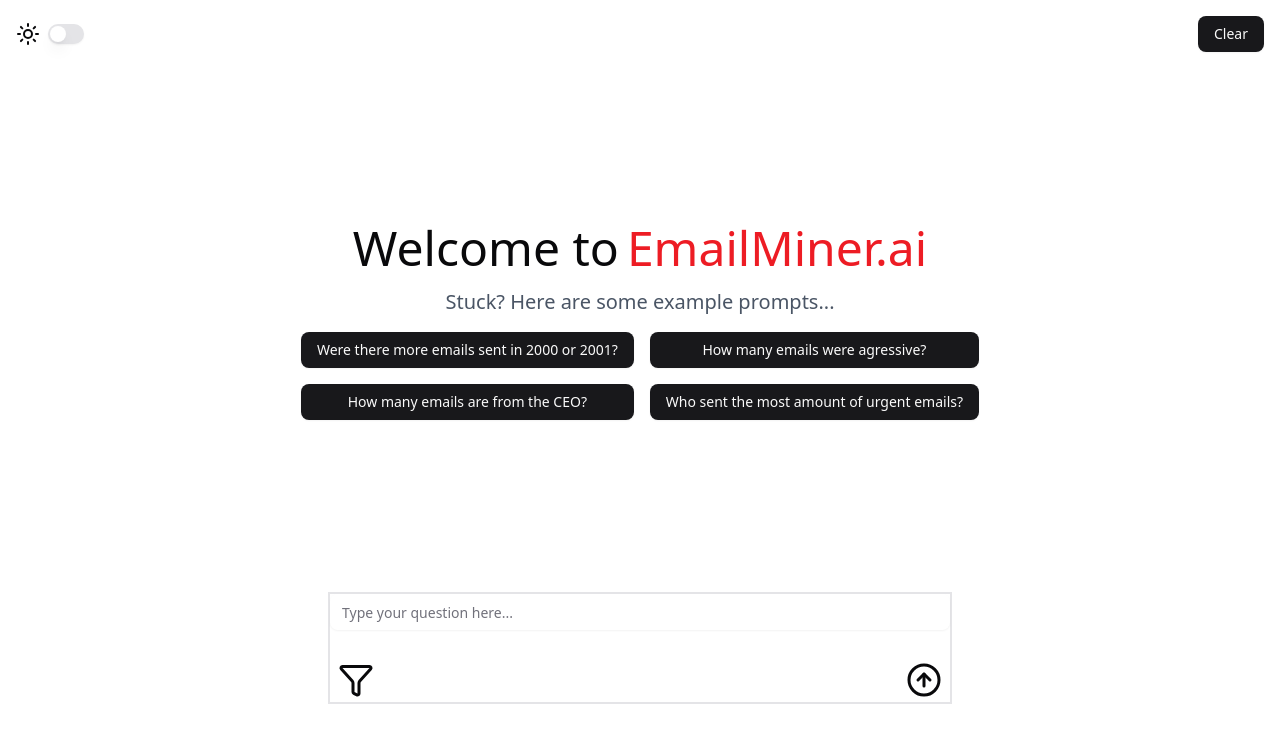
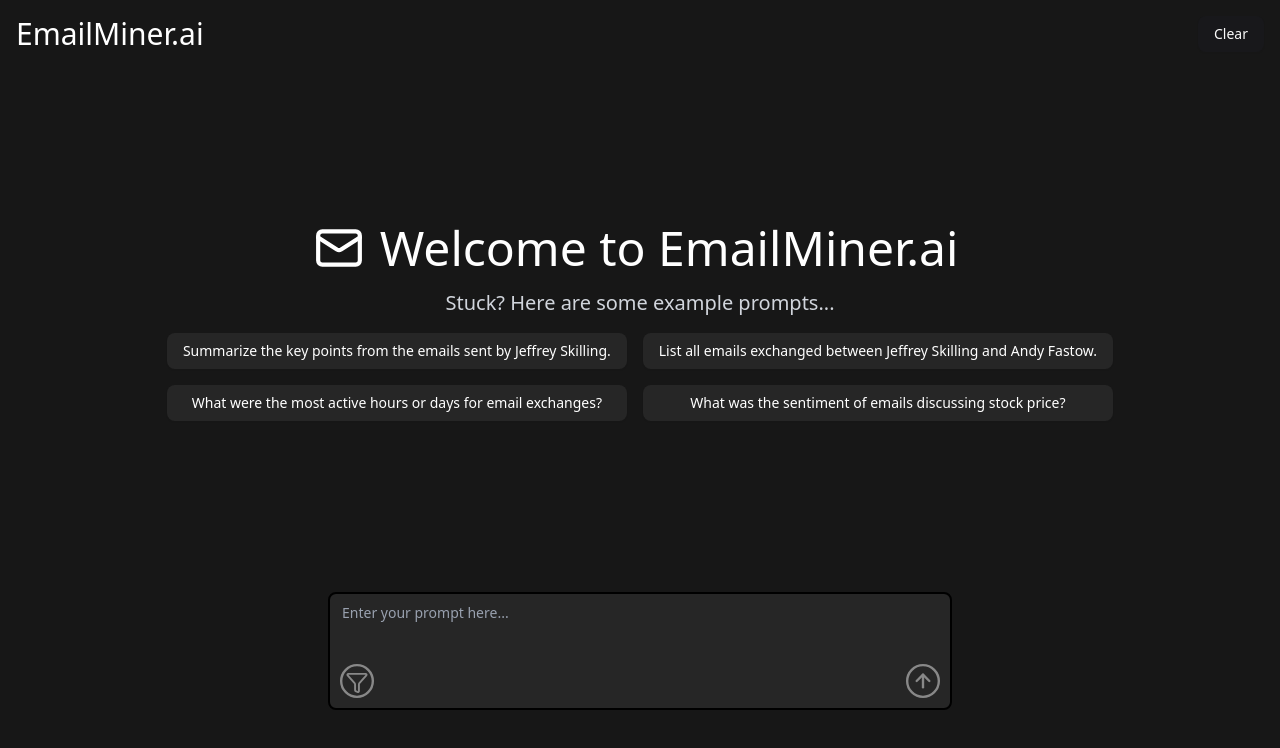
Before and after one commit to ADC-GDIT-Spring-2025/Frontend, a Next.js app in the folder gdit-frontend/: page / in a window 1280 px wide. Shown: the top 748 px of the page. Built offline with nearby package versions, Linux system fonts and the light colour scheme.

Commit message:
Change the website to dark mode

```diff
--- a/gdit-frontend/package.json
+++ b/gdit-frontend/package.json
@@ -9,6 +9,7 @@
     "lint": "next lint"
   },
   "dependencies": {
+    "@radix-ui/react-dialog": "^1.1.6",
     "@radix-ui/react-slot": "^1.1.2",
     "@radix-ui/react-switch": "^1.1.3",
     "class-variance-authority": "^0.7.1",
--- a/gdit-frontend/src/app/page.tsx
+++ b/gdit-frontend/src/app/page.tsx
@@ -1,20 +1,27 @@
 import { Button } from "@/components/ui/button"
 import { Switch } from "@/components/ui/switch"
-import { Moon, Sun, CircleArrowUp,Filter } from "lucide-react"
+import {
+  Dialog,
+  DialogContent,
+  DialogDescription,
+  DialogFooter,
+  DialogHeader,
+  DialogTitle,
+  DialogTrigger,
+} from "@/components/ui/dialog"
+import { Mail, CircleArrowUp,Filter, Circle } from "lucide-react"
 import { Input } from "@/components/ui/input"
 
 
 
 export default function Home() {
   return (
-    <div className="flex flex-col justify-between h-screen p-4" >
+    <div className="flex flex-col justify-between h-screen p-4 bg-neutral-900" >
 
       {/* The first div is for the section with the clear button and the dark mode switch */}
-      <div className="flex justify-between items-center w-full" >
-        <div className="flex items-center space-x-2">
-          <Sun></Sun>
-          <Switch/>
-        </div>
+      <div className="flex justify-between items-center w-full text-white text-3xl" >
+        <h2>EmailMiner.ai</h2>
+
         <Button className="cursor-pointer hover:bg-praxisRed">Clear</Button>
       </div>
 
@@ -22,22 +29,23 @@
       <div className="flex flex-col items-center space-y-4">
 
         <div className="flex justify-center items-center" >
-          <h1 className="align-middle text-center text-5xl mr-2" >Welcome to </h1> <h1 className="align-middle text-center text-5xl text-praxisRed" > EmailMiner.ai</h1>
+          <Mail color="#ffffff" size={50} className="" />
+          <h1 className="align-middle text-center text-5xl mr-2 text-white ml-4" >Welcome to EmailMiner.ai </h1>
         </div>
 
-        <h2 className="text-center text-xl text-gray-600">Stuck? Here are some example prompts...</h2>
+        <h2 className="text-center text-xl text-gray-300">Stuck? Here are some example prompts...</h2>
         <div className="grid grid-flow-col grid-rows-2 gap-4">
           <div>
-            <Button className="w-full cursor-pointer">Were there more emails sent in 2000 or 2001?</Button>
+            <Button className="w-full cursor-pointer bg-neutral-800 text-white">Summarize the key points from the emails sent by Jeffrey Skilling.</Button>
           </div>
           <div>
-            <Button className="w-full cursor-pointer">How many emails are from the CEO?</Button>
+            <Button className="w-full cursor-pointer bg-neutral-800 text-white">What were the most active hours or days for email exchanges?</Button>
           </div>
           <div>
-            <Button className="w-full cursor-pointer">How many emails were agressive?</Button>
+            <Button className="w-full cursor-pointer bg-neutral-800 text-white">List all emails exchanged between Jeffrey Skilling and Andy Fastow.</Button>
           </div>
           <div>
-            <Button className="w-full cursor-pointer">Who sent the most amount of urgent emails?</Button>
+            <Button className="w-full cursor-pointer bg-neutral-800 text-white">What was the sentiment of emails discussing stock price?</Button>
           </div>
         </div>
 
@@ -48,14 +56,17 @@
       {/* Our third div will have the actual text box */}
       <div className="flex flex-col items-center justify-between h-1/4">
 
-        <div className=" border-2 border-solid w-1/2">
+        <div className=" border-2 border-solid w-1/2 rounded-md bg-neutral-800 border-black">
           <div>
-            <Input placeholder="Type your question here..." className="border-0 mb-8"/>
+            <Input placeholder="Enter your prompt here..." className="mb-8 focus-visible:ring-0 !border-none shadow-none text-white placeholder:text-gray-400"/>
           </div>
 
           <div className="flex justify-between items-center w-full">
-            <Filter size={36} className="cursor-pointer ml-2 mb-1" ></Filter>
-            <CircleArrowUp size={36} className="cursor-pointer mr-2 mb-1"/>
+            <div className="relative inline-flex">
+                  <Circle color = "#888888" size={38} strokeWidth={1.5} className="cursor-pointer ml-2 mb-2"></Circle>
+                  <Filter color = "#888888" size={23} className="cursor-pointer absolute top-1/2 left-6.75 -translate-x-1/2 -translate-y-3.5" ></Filter>
+            </div>
+            <CircleArrowUp color = "#888888" size={38} strokeWidth={1.5} className="cursor-pointer mr-2 mb-2"/>
           </div>
 
         </div>
--- /dev/null
+++ b/gdit-frontend/src/components/ui/dialog.tsx
@@ -0,0 +1,135 @@
+"use client"
+
+import * as React from "react"
+import * as DialogPrimitive from "@radix-ui/react-dialog"
+import { XIcon } from "lucide-react"
+
+import { cn } from "@/lib/utils"
+
+function Dialog({
+  ...props
+}: React.ComponentProps<typeof DialogPrimitive.Root>) {
+  return <DialogPrimitive.Root data-slot="dialog" {...props} />
+}
+
+function DialogTrigger({
+  ...props
+}: React.ComponentProps<typeof DialogPrimitive.Trigger>) {
+  return <DialogPrimitive.Trigger data-slot="dialog-trigger" {...props} />
+}
+
+function DialogPortal({
+  ...props
+}: React.ComponentProps<typeof DialogPrimitive.Portal>) {
+  return <DialogPrimitive.Portal data-slot="dialog-portal" {...props} />
+}
+
+function DialogClose({
+  ...props
+}: React.ComponentProps<typeof DialogPrimitive.Close>) {
+  return <DialogPrimitive.Close data-slot="dialog-close" {...props} />
+}
+
+function DialogOverlay({
+  className,
+  ...props
+}: React.ComponentProps<typeof DialogPrimitive.Overlay>) {
+  return (
+    <DialogPrimitive.Overlay
+      data-slot="dialog-overlay"
+      className={cn(
+        "data-[state=open]:animate-in data-[state=closed]:animate-out data-[state=closed]:fade-out-0 data-[state=open]:fade-in-0 fixed inset-0 z-50 bg-black/80",
+        className
+      )}
+      {...props}
+    />
+  )
+}
+
+function DialogContent({
+  className,
+  children,
+  ...props
+}: React.ComponentProps<typeof DialogPrimitive.Content>) {
+  return (
+    <DialogPortal data-slot="dialog-portal">
+      <DialogOverlay />
+      <DialogPrimitive.Content
+        data-slot="dialog-content"
+        className={cn(
+          "bg-background data-[state=open]:animate-in data-[state=closed]:animate-out data-[state=closed]:fade-out-0 data-[state=open]:fade-in-0 data-[state=closed]:zoom-out-95 data-[state=open]:zoom-in-95 fixed top-[50%] left-[50%] z-50 grid w-full max-w-[calc(100%-2rem)] translate-x-[-50%] translate-y-[-50%] gap-4 rounded-lg border p-6 shadow-lg duration-200 sm:max-w-lg",
+          className
+        )}
+        {...props}
+      >
+        {children}
+        <DialogPrimitive.Close className="ring-offset-background focus:ring-ring data-[state=open]:bg-accent data-[state=open]:text-muted-foreground absolute top-4 right-4 rounded-xs opacity-70 transition-opacity hover:opacity-100 focus:ring-2 focus:ring-offset-2 focus:outline-hidden disabled:pointer-events-none [&_svg]:pointer-events-none [&_svg]:shrink-0 [&_svg:not([class*='size-'])]:size-4">
+          <XIcon />
+          <span className="sr-only">Close</span>
+        </DialogPrimitive.Close>
+      </DialogPrimitive.Content>
+    </DialogPortal>
+  )
+}
+
+function DialogHeader({ className, ...props }: React.ComponentProps<"div">) {
+  return (
+    <div
+      data-slot="dialog-header"
+      className={cn("flex flex-col gap-2 text-center sm:text-left", className)}
+      {...props}
+    />
+  )
+}
+
+function DialogFooter({ className, ...props }: React.ComponentProps<"div">) {
+  return (
+    <div
+      data-slot="dialog-footer"
+      className={cn(
+        "flex flex-col-reverse gap-2 sm:flex-row sm:justify-end",
+        className
+      )}
+      {...props}
+    />
+  )
+}
+
+function DialogTitle({
+  className,
+  ...props
+}: React.ComponentProps<typeof DialogPrimitive.Title>) {
+  return (
+    <DialogPrimitive.Title
+      data-slot="dialog-title"
+      className={cn("text-lg leading-none font-semibold", className)}
+      {...props}
+    />
+  )
+}
+
+function DialogDescription({
+  className,
+  ...props
+}: React.ComponentProps<typeof DialogPrimitive.Description>) {
+  return (
+    <DialogPrimitive.Description
+      data-slot="dialog-description"
+      className={cn("text-muted-foreground text-sm", className)}
+      {...props}
+    />
+  )
+}
+
+export {
+  Dialog,
+  DialogClose,
+  DialogContent,
+  DialogDescription,
+  DialogFooter,
+  DialogHeader,
+  DialogOverlay,
+  DialogPortal,
+  DialogTitle,
+  DialogTrigger,
+}
```
Also changed, not shown: 1 other file (tests, documents, lock files or other folders).
